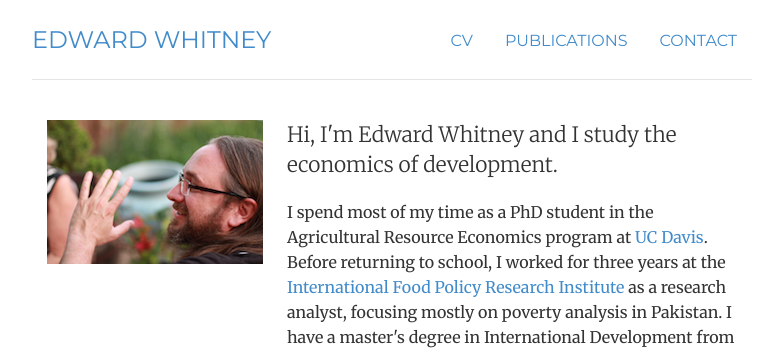
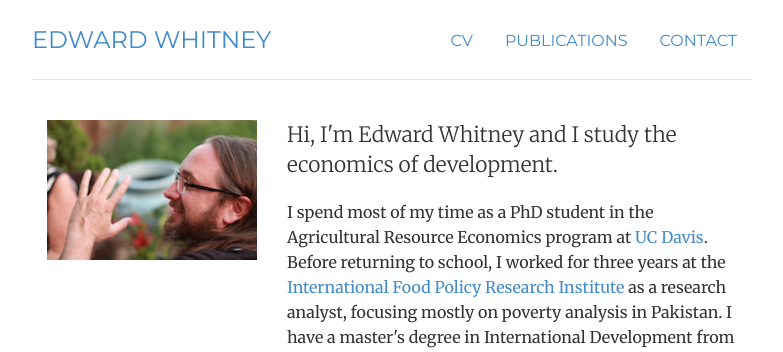
Before and after one commit to edwardmw/edwardmwhitney, a Jekyll site: the page built from index.html, in a window 1280 px wide. Shown: the top 352 px of the page, without its empty margins (248-1031 px from the left). Built offline with Jekyll 4.4.1, drawn with Linux system fonts in a browser that asks for light colours.

Commit message:
commit2.9w

```diff
--- a/index.html
+++ b/index.html
@@ -10,7 +10,7 @@
 <!-- <div class="jumbotron"> -->
 <div class="row marketing">
 	<div class="col-sm-4">
-	<img  alt="Edward Whitney" src="img/edwardmwhitney_3x2.png">
+	<img  class="img-responsive" alt="Edward Whitney" src="img/edwardmwhitney_3x2.png">
 	</div>
 	<div itemscope itemtype="http://data-vocabulary.org/Person" class="col-sm-8">
 	<p class="lead">Hi, I'm <span itemprop="name">Edward Whitney</span> and I study the economics of development.</p>
```
